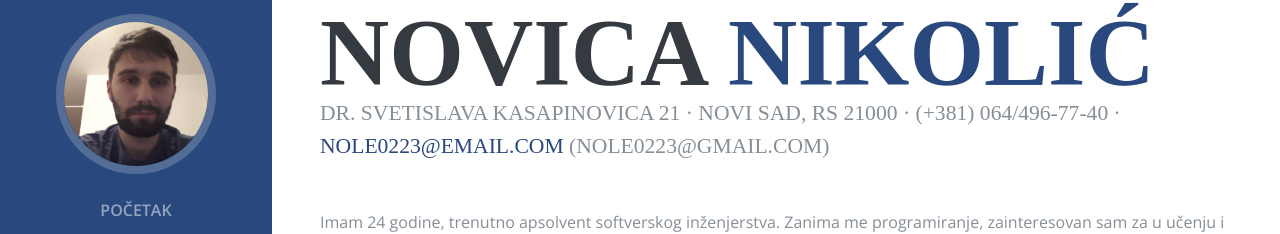
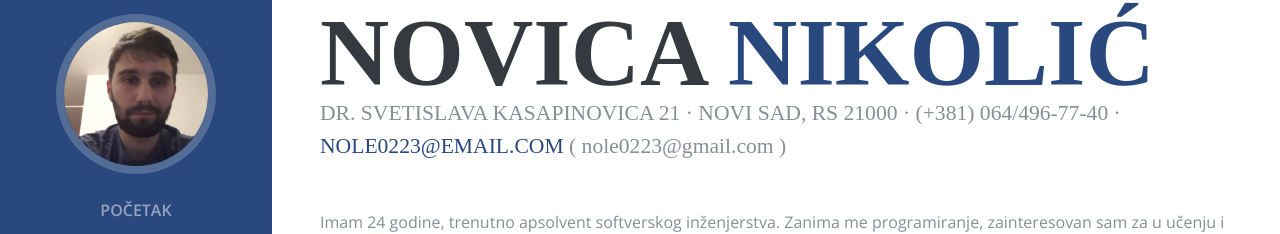
Before and after one commit to nole23/mycv, a plain HTML site: page index.html in a window 1280 px wide. Shown: the part 202-436 px from the top of the page. Drawn offline with nearby package versions, Linux system fonts and the light colour scheme; a web font is replaced by a local one.

Commit message:
Update index.html

```diff
--- a/index.html
+++ b/index.html
@@ -67,7 +67,7 @@
             <span class="text-primary">Nikolić</span>
           </h1>
           <div class="subheading mb-5">Dr. Svetislava Kasapinovica 21 · Novi Sad, RS 21000 · (+381) 064/496-77-40 ·
-            <a href="mailto:nole0223@email.com">nole0223@email.com</a> <span>(nole0223@gmail.com)</span>
+            <a href="mailto:nole0223@email.com">nole0223@email.com</a> <span style="font-style: normal;text-transform: lowercase">( nole0223@gmail.com )</span>
           </div>
           <p class="mb-5">
 			Imam 24 godine, trenutno
```
